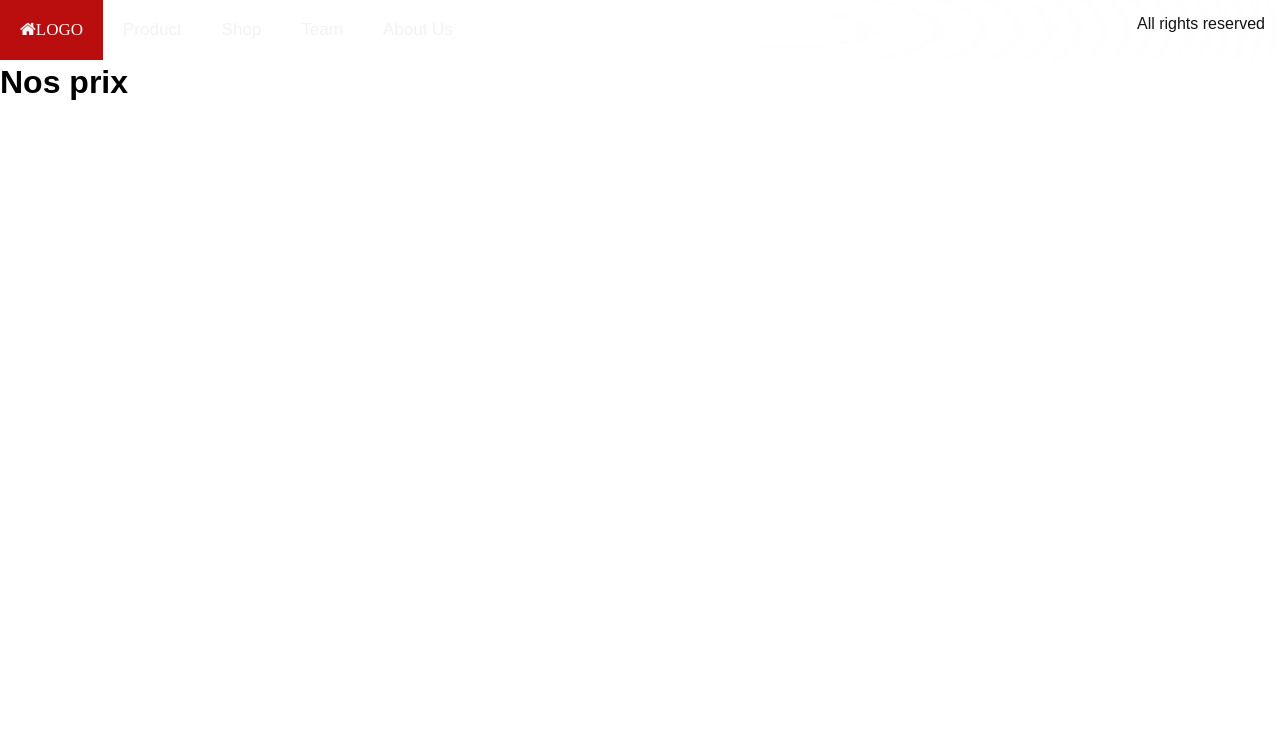
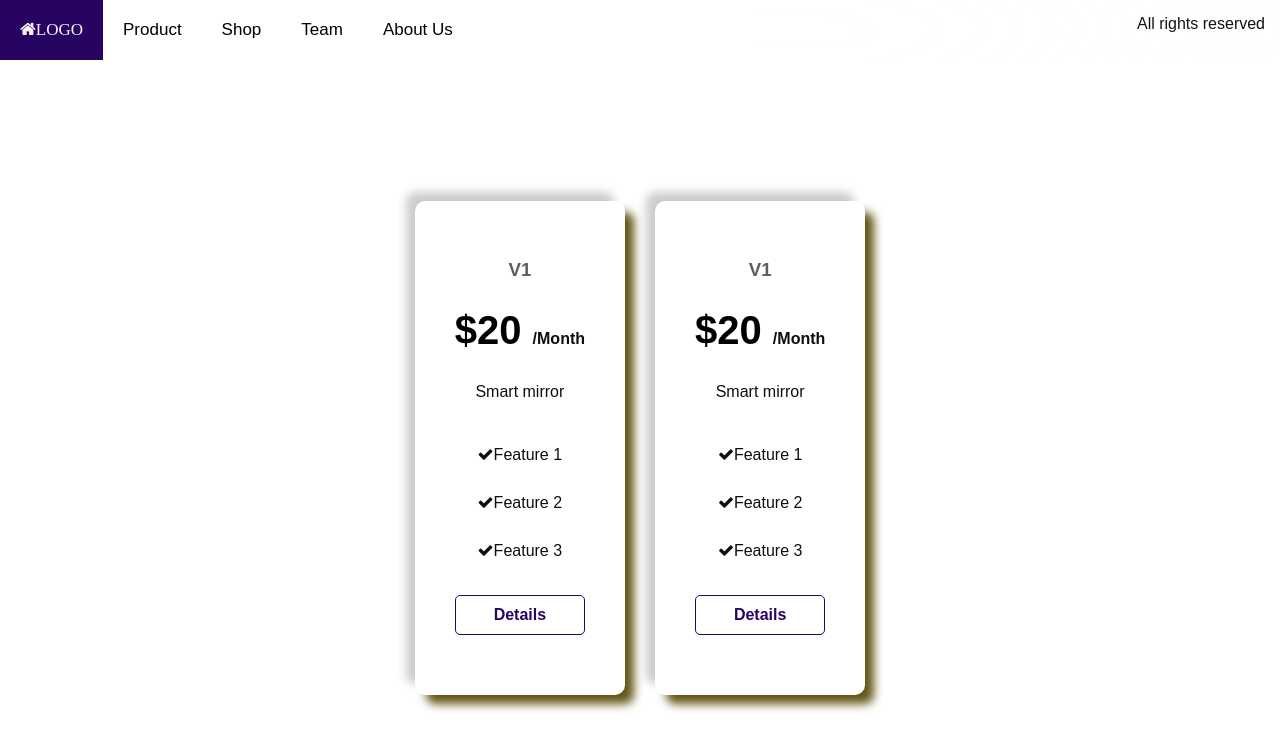
Before and after one commit to Platinum-27/platinum-27.github.io, a plain HTML site: page shop.html in a window 1280 px wide. Drawn offline with Linux system fonts and the light colour scheme.

Commit message:
shop page design change

```diff
--- a/shop.html
+++ b/shop.html
@@ -21,21 +21,41 @@
 
     </div>
 
-
-
-
-  <div class="Price-Box"></div>
-
   <!-- Footer -->
      <div id="footer">
         <!-- <p style="margin: 5px; padding: 10px;">Team 27</p> -->
         <p style="margin: 5px; padding: 10px; text-align: end;">All rights reserved</p>
      </div>
 
-  <main class="container">
-    <h1>Nos prix</h1>
-    <!-- Put pricing cards/table here -->
-  </main>
+  <div class="price-body">
+    <div class="wrapper">
+      <div class="price-box">
+        <h3>V1</h3>
+        <h1>$20 <span>/Month</span></h1>
+        <p>Smart mirror</p>
+        <ul>
+          <li><i class="fa fa-check"></i>Feature 1</li>
+          <li><i class="fa fa-check"></i>Feature 2</li>
+          <li><i class="fa fa-check"></i>Feature 3</li>
+        </ul>
+        <a href="product.html">Details</a>
+      </div>
+      <div class="price-box">
+        <h3>V1</h3>
+        <h1>$20 <span>/Month</span></h1>
+        <p>Smart mirror  </p>
+        <ul>
+          <li><i class="fa fa-check"></i>Feature 1</li>
+          <li><i class="fa fa-check"></i>Feature 2</li>
+          <li><i class="fa fa-check"></i>Feature 3</li>
+        </ul>
+
+        <a href="product.html">Details</a>
+      </div>
+    </div>
+
+  </div>
+
 
 
 </body>
--- a/styles.css
+++ b/styles.css
@@ -16,7 +16,7 @@ body {
 
 .nav a {
   float: left;
-  color: #f2f2f2;
+  color: #000;
   text-align: center;
   padding: 20px 20px;
   text-decoration: none;
@@ -24,12 +24,12 @@ body {
 }
 
 .nav a:hover {
-  background-color: #ba0e0e;
+  background-color: #280462;
   color: rgb(249, 245, 245);
 }
 
 .nav a.active {
-  background-color: #ba0e0e;
+  background-color: #280462;
   color: white;
 }
 
@@ -168,7 +168,7 @@ html {
   width: 100%;
   padding: 20px;
   margin-top: 20px;
-} */
+}
 
 #myVideo {
   bottom: 200;
@@ -239,3 +239,96 @@ footer.site-footer{
     justify-content:space-between;
     gap:12px;
   }
+
+
+
+
+/* -----Price page styles----- */
+.price-body{
+  padding: 0;
+  margin: 0;
+  box-sizing: border-box;
+  font-family: 'Barista', sans-serif;
+  display: flex;
+  justify-content: center;
+  align-items: center;
+  min-height: 100vh;
+}
+
+.wrapper{
+  display: flex;
+  justify-content: center;
+  align-items: center;
+  color: #5e5e5e;
+}
+
+.wrapper :hover{
+  color:#280462;
+  transform: scale(1.05);
+  transition: transform 0.3s ease;
+}
+
+.price-box{
+  max-width: 300px;
+  padding: 40px;
+  background-color: white;
+  border-radius: 10px;
+  margin: 30px 15px;
+  box-shadow: 10px 10px 10px -1px #635516,
+              -10px -10px 10px -1px #cccccc;
+  text-align: center;
+}
+
+.price-box:hover{
+  color:#280462;
+  box-shadow: 10px 10px 20px -1px #280462,
+              -10px -10px 20px -1px #cccccc;
+}
+.price-box h3{
+  margin-bottom: 15px;
+}
+
+.price-box h1{
+  font-size: 2.5em;
+  margin-bottom: 10px;
+  color:#000000;
+}
+.price-box h1 span{
+  font-size: 0.4em;
+  color: #0f0f0f;
+}
+
+.price-box p{
+  margin: 30px 0px;
+  color: #0f0f0f;
+
+
+}
+
+.price-box ul{
+  list-style: none;
+  padding: 0;
+}
+
+.price-box ul li{
+  line-height: 3;
+  color:#0f0f0f;
+}
+
+.price-box a{
+  margin: 20px 0px;
+  text-align: center;
+  display: block;
+  text-decoration: none;
+  border: 1px solid #280462;
+  color: #280462;
+  padding: 10px;
+  font-weight: bold;
+  transition: 0.4s;
+  border-radius: 5px;
+}
+
+.price-box a:hover{
+  background-color: #280462;
+  color: white;
+}
```
